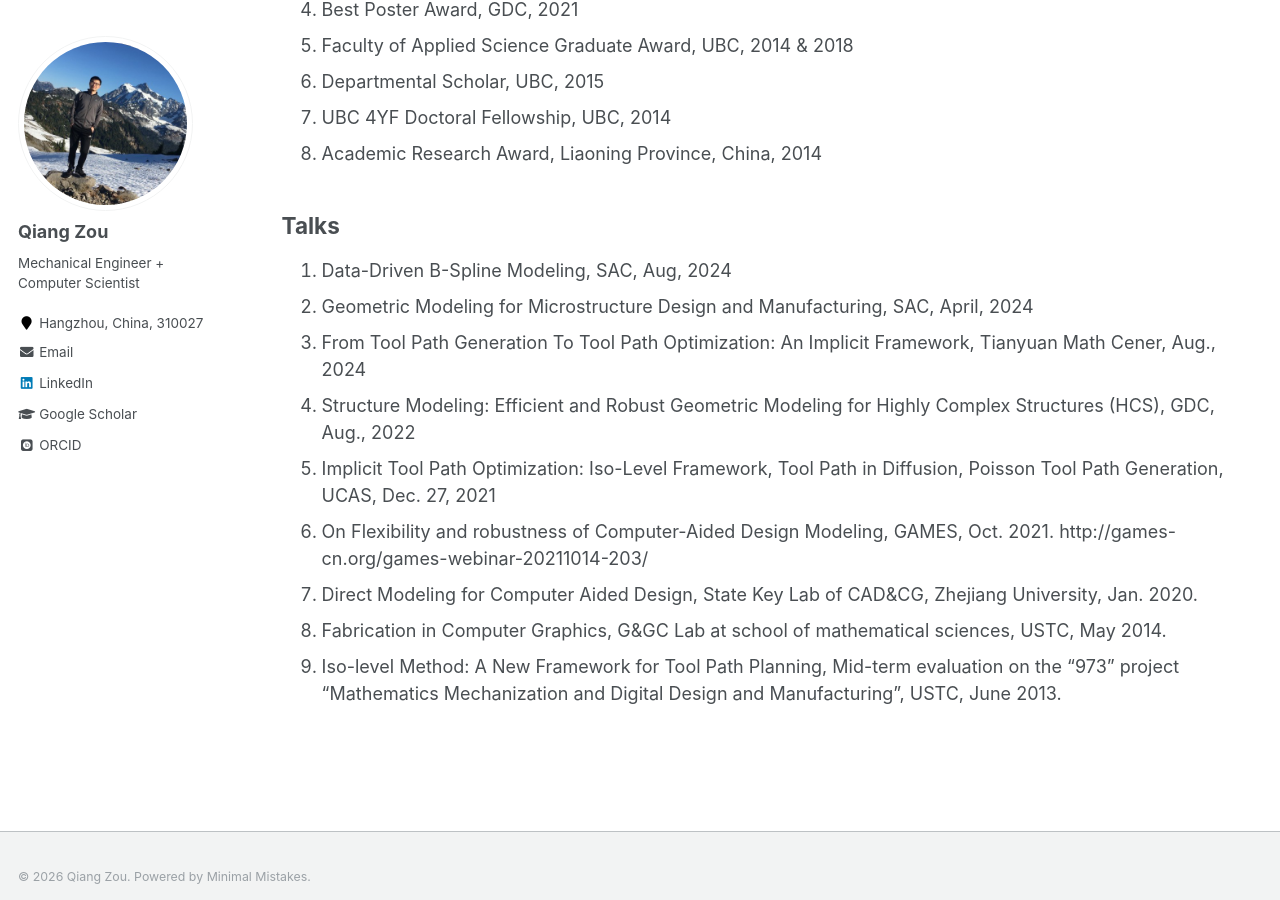
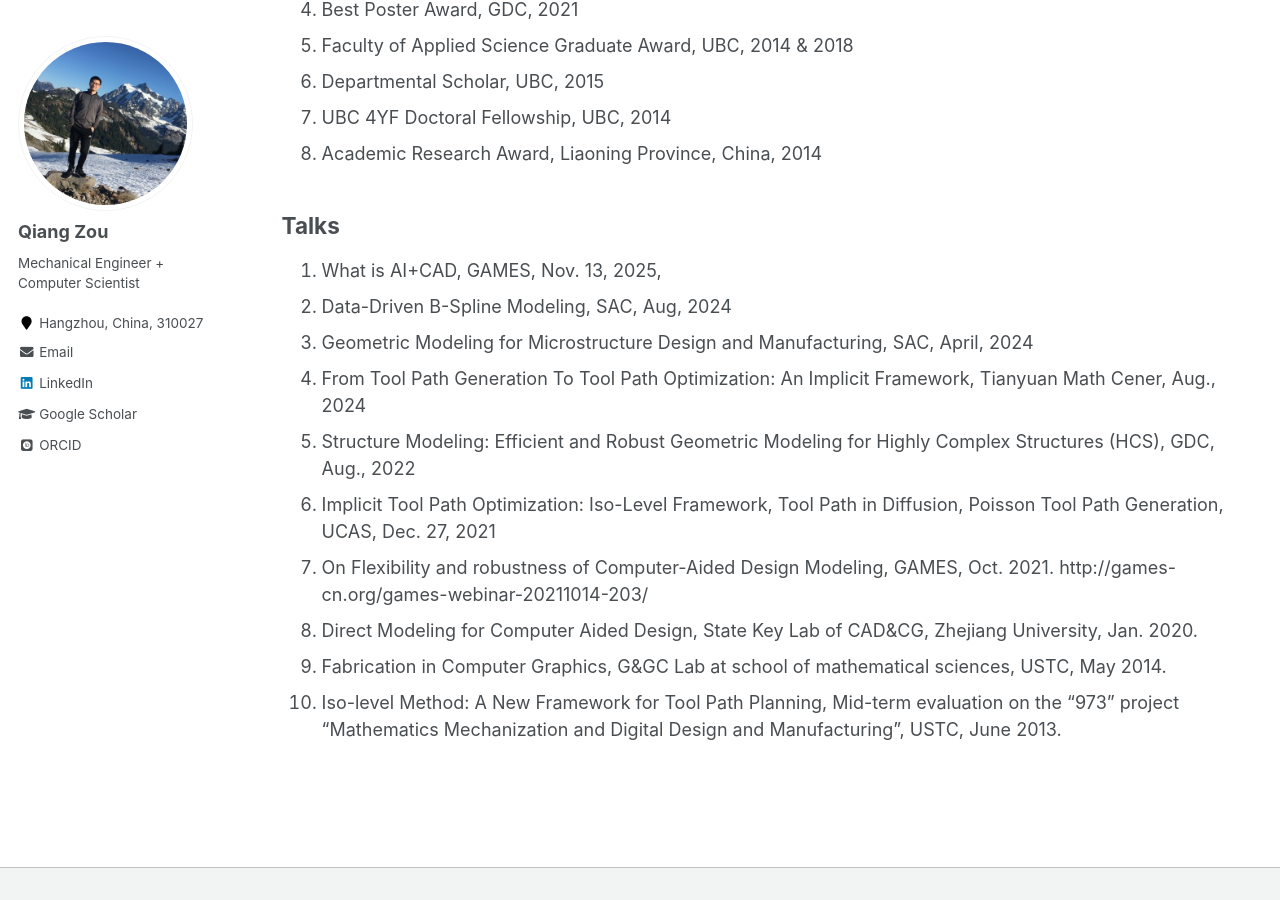
Before and after one commit to Qiang-Zou/Qiang-Zou.github.io, a Jekyll site: the page built from _pages/research.md, in a window 1280 px wide and 900 px high, scrolled down 2333 px. Built offline with Jekyll 4.4.1, drawn with Linux system fonts in a browser that asks for light colours; some web fonts are replaced; formulas are drawn with MathJax 3.

Commit message:
Update research.md

```diff
--- a/_pages/research.md
+++ b/_pages/research.md
@@ -104,6 +104,7 @@ See [Google Scholar](https://scholar.google.com/citations?user=9FwFNqAAAAAJ&hl=e
 1. Academic Research Award, Liaoning Province, China, 2014
 
 ## Talks
+1. What is AI+CAD, GAMES, Nov. 13, 2025,
 1. Data-Driven B-Spline Modeling, SAC, Aug, 2024
 1. Geometric Modeling for Microstructure Design and Manufacturing, SAC, April, 2024
 1. From Tool Path Generation To Tool Path Optimization: An Implicit Framework, Tianyuan Math Cener, Aug., 2024
```
